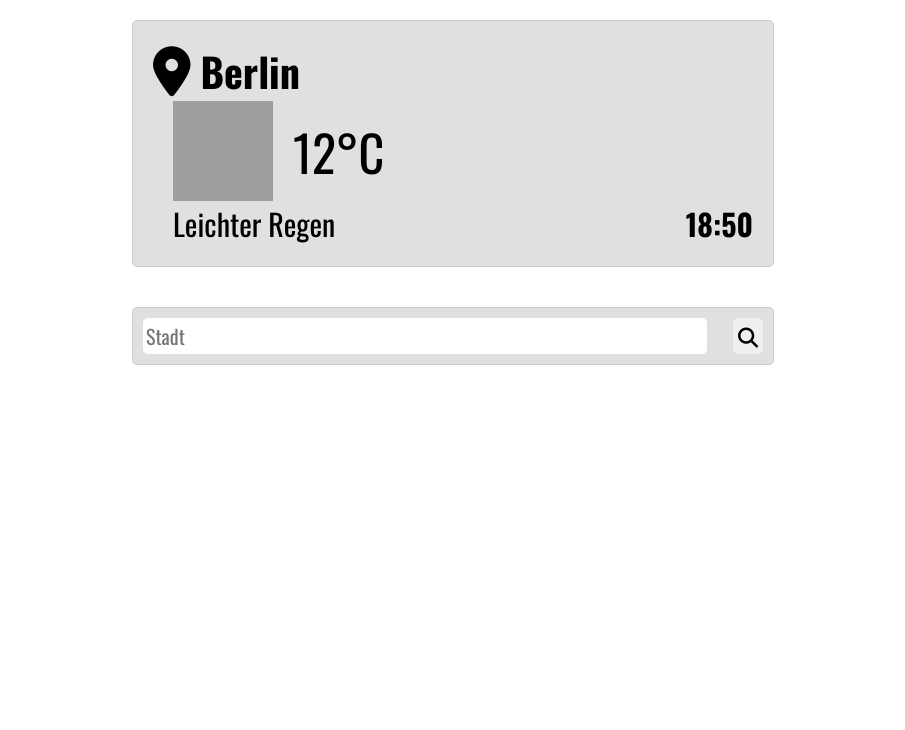
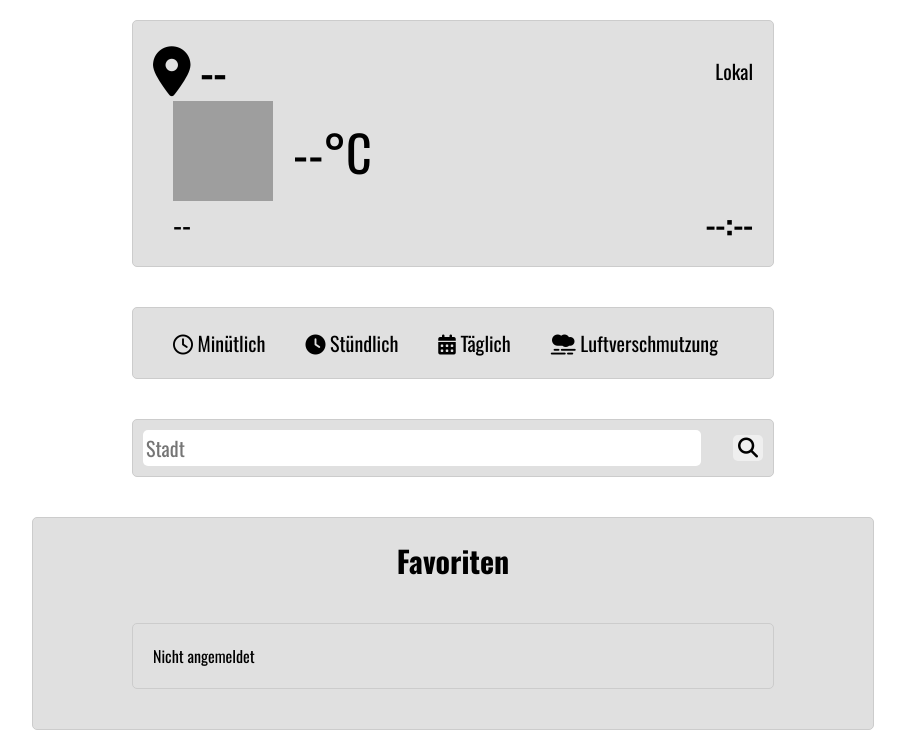
Before and after one commit to l3pic/SportsTrack, a PHP site: page / in a window 1280 px wide. Shown: the part 70-800 px from the top of the page, without its empty margins (187-1092 px from the left). Run offline with PHP 8.4, Linux system fonts and the light colour scheme; some libraries are stand-ins or nearby versions; grey boxes are pictures that could not be loaded.

Commit message:
- home seite -> lokale Wetterdaten, links zu forecasts und polution, suchleiste, favoritenconainer

```diff
--- a/app/controllers/Pages.php
+++ b/app/controllers/Pages.php
@@ -6,9 +6,25 @@
 
     // Default method
     public function index() {
-      $data = [
+      if (isset($_SESSION['location'])) {
+        $lat = $_SESSION['location']['lat'];
+        $lon = $_SESSION['location']['lon'];
+        $weatherdata = $this->weatherModel->getWeatherByLatLon($lat, $lon);
+        $city = $this->weatherModel->getCityByGeo($lat, $lon);
 
-      ];
+        $data = [
+          'weather' => $weatherdata,
+          'city' => $city,
+          'lat' => $lat,
+          'lon' => $lon,
+        ];
+      } else {
+        $data = [
+
+        ];
+      }
+
+
 
       $this->view('pages/index', $data);
     }
@@ -42,6 +58,8 @@
       $data = [
         'weather' => $weatherdata,
         'city' => $city,
+        'lat' => $lat,
+        'lon' => $lon,
       ];
 
       $this->view('pages/weather', $data);
--- a/app/views/pages/index.php
+++ b/app/views/pages/index.php
@@ -1,42 +1,136 @@
-<?php require APPROOT . '/views/inc/header.php';?>
-<?php require APPROOT . '/views/inc/sidenav.php';?>
 <head>
   <link rel="stylesheet" href="<?= URLROOT; ?>/css/home.css">
 </head>
-<script>
-  if (navigator.geolocation) {
-    navigator.geolocation.getCurrentPosition(function(position) {
-      var latitude = position.coords.latitude;
-      var longitude = position.coords.longitude;
+<?php require APPROOT . '/views/inc/header.php';?>
+<?php require APPROOT . '/views/inc/sidenav.php';?>
+<div class="main">
+  <?php if (isset($data['weather'])) : ?>
+    <script>console.log(<?= json_encode($data['weather']); ?>)</script>
+    <script>console.log(<?= json_encode($data['city']); ?>)</script>
+    <div class="local-weather">
+      <div class="lw-row">
+        <i class="fa-solid fa-location-dot lw-loc"></i>
+        <h1 class="lw-city"><?= $data['city'][0]->name; ?></h1>
+        <span class="lw-local">Lokal</span>
+      </div>
+      <div class="lw-row">
+        <img src="https://openweathermap.org/img/wn/<?= $data['weather']->current->weather[0]->icon; ?>@2x.png"
+             alt="<?= $data['weather']->current->weather[0]->description; ?>" class="lw-icon">
+        <span class="lw-temp"><?= $data['weather']->current->temp; ?>°C</span>
+      </div>
+      <div class="lw-row">
+        <span class="lw-desc"><?= $data['weather']->current->weather[0]->description; ?></span>
+        <span class="lw-time"><?= date('H:i', $data['weather']->current->dt); ?></span>
+      </div>
+    </div>
 
-      console.log("Latitude: " + latitude + ", Longitude: " + longitude);
+    <div class="links-container">
+      <div class="links">
+        <a href="<?= URLROOT; ?>/pages/minforecast/<?= $data['city'][0]->lat; ?>/<?= $data['city'][0]->lon; ?>"
+           class="link">
+          <i class="fa-regular fa-clock"></i>
+          <span class="link-text">Minütlich</span>
+        </a>
+      </div>
+      <div class="links">
+        <a href="<?= URLROOT; ?>/pages/hourforecast/<?= $data['city'][0]->lat; ?>/<?= $data['city'][0]->lon; ?>"
+           class="link">
+          <i class="fa-solid fa-clock"></i>
+          <span class="link-text">Stündlich</span>
+        </a>
+      </div>
+      <div class="links">
+        <a href="<?= URLROOT; ?>/pages/dayforecast/<?= $data['city'][0]->lat; ?>/<?= $data['city'][0]->lon; ?>"
+           class="link">
+          <i class="fa-solid fa-calendar-days"></i>
+          <span class="link-text">Täglich</span>
+        </a>
+      </div>
+      <div class="links">
+        <a href="<?= URLROOT; ?>/pages/polution/<?= $data['city'][0]->lat; ?>/<?= $data['city'][0]->lon; ?>"
+           class="link">
+          <i class="fa-solid fa-smog"></i>
+          <span class="link-text">Luftverschmutzung</span>
+        </a>
+      </div>
+    </div>
 
-      // Hier könntest du die Koordinaten für weitere Verarbeitung verwenden
-    });
-  } else {
-    console.log("Geolocation wird nicht unterstützt.");
-  }
-</script>
-<div class="main">
-  <div class="local-weather">
+  <?php else : ?>
+    <div class="local-weather">
     <div class="lw-row">
       <i class="fa-solid fa-location-dot lw-loc"></i>
-      <h1 class="lw-city">Berlin</h1>
+      <h1 class="lw-city">--</h1>
+      <span class="lw-local">Lokal</span>
     </div>
     <div class="lw-row">
       <img src="https://openweathermap.org/img/wn/10d@2x.png" alt="light rain" class="lw-icon">
-      <span class="lw-temp">12°C</span>
+      <span class="lw-temp">--°C</span>
     </div>
     <div class="lw-row">
-      <span class="lw-desc">Leichter Regen</span>
-      <span class="lw-time">18:50</span>
+      <span class="lw-desc">--</span>
+      <span class="lw-time">--:--</span>
     </div>
   </div>
 
+  <div class="links-container" aria-disabled="true">
+    <div class="links">
+      <a href="<?= URLROOT; ?>/pages/minforecast/50/50" class="link">
+        <i class="fa-regular fa-clock"></i>
+        <span class="link-text">Minütlich</span>
+      </a>
+    </div>
+    <div class="links">
+      <a href="<?= URLROOT; ?>/pages/hourforecast/50/50" class="link">
+        <i class="fa-solid fa-clock"></i>
+        <span class="link-text">Stündlich</span>
+      </a>
+    </div>
+    <div class="links">
+      <a href="<?= URLROOT; ?>/pages/dayforecast/50/50" class="link">
+        <i class="fa-solid fa-calendar-days"></i>
+        <span class="link-text">Täglich</span>
+      </a>
+    </div>
+    <div class="links">
+      <a href="<?= URLROOT; ?>/pages/polution/50/50" class="link">
+        <i class="fa-solid fa-smog"></i>
+        <span class="link-text">Luftverschmutzung</span>
+      </a>
+    </div>
+  </div>
+  <?php endif; ?>
+
   <form class="search-city" action="<?= URLROOT; ?>/pages/weather" method="POST">
-    <input type="text" name="city" placeholder="Stadt">
+    <input type="text" name="city" placeholder="Stadt" required>
     <button type="submit"><i class="fa-solid fa-magnifying-glass"></i></button>
   </form>
+
+  <div class="fav-container">
+    <h2 class="fav-title">Favoriten</h2>
+    <?php if (isset($data['favoriten'])) : ?>
+      <?php foreach ($data['favoriten'] as $favorit) : ?>
+        <div class="fav">
+          <a href="<?= URLROOT; ?>/pages/weather/<?= $favorit->lat; ?>/<?= $favorit->lon; ?>" class="fav-link">
+            <i class="fa-solid fa-location-dot"></i>
+            <span class="fav-text"><?= $favorit->name; ?></span>
+          </a>
+          <a href="<?= URLROOT; ?>/pages/deletefav/<?= $favorit->id; ?>" class="fav-delete">
+            <i class="fa-solid fa-trash"></i>
+          </a>
+        </div>
+      <?php endforeach; ?>
+    <?php else : ?>
+      <?php if (isLoggedIn()) : ?>
+        <div class="fav">
+          <span class="fav-text">Keine Favoriten</span>
+        </div>
+      <?php else: ?>
+        <div class="fav">
+          <span class="fav-text">Nicht angemeldet</span>
+        </div>
+      <?php endif; ?>
+    <?php endif; ?>
+  </div>
 </div>
 
 <?php require APPROOT . '/views/inc/footer.php';?>
--- a/app/views/pages/weather.php
+++ b/app/views/pages/weather.php
@@ -1,8 +1,8 @@
-<?php require_once APPROOT . '/views/inc/header.php'; ?>
-<?php require_once APPROOT . '/views/inc/sidenav.php'; ?>
 <head>
   <link rel="stylesheet" href="<?= URLROOT; ?>/css/home.css">
 </head>
+<?php require_once APPROOT . '/views/inc/header.php'; ?>
+<?php require_once APPROOT . '/views/inc/sidenav.php'; ?>
 <?php if (isset($data['weather'])) : ?>
   <script>console.log(<?= json_encode($data['weather']); ?>)</script>
   <script>console.log(<?= json_encode($data['city']); ?>)</script>
--- a/public/css/home.css
+++ b/public/css/home.css
@@ -27,6 +27,11 @@
   font-weight: bold;
 }
 
+.lw-local {
+  font-size: 20px;
+  margin-left: auto;
+}
+
 .lw-icon {
   height: 100px;
   width: 100px;
@@ -47,6 +52,33 @@
   font-size: 30px;
   margin-left: auto;
   font-weight: bold;
+}
+
+.links-container {
+  display: flex;
+  flex-direction: row;
+  align-items: center;
+  margin-top: 20px;
+  margin-bottom: 20px;
+  padding: 20px;
+  border: 1px solid #ccc;
+  border-radius: 5px;
+  background-color: #e0e0e0;
+  height: fit-content;
+  width: 600px;
+}
+
+.links-container a {
+  font-size: 20px;
+  margin-left: 20px;
+  margin-right: 20px;
+  text-decoration: none;
+  color: #000;
+}
+
+.links-container a:hover {
+  color: #000;
+  text-decoration: underline;
 }
 
 .search-city {
@@ -82,3 +114,37 @@
   outline: none;
   cursor: pointer;
 }
+
+.fav-container {
+  display: flex;
+  flex-direction: column;
+  align-items: center;
+  margin-top: 20px;
+  margin-bottom: 20px;
+  padding: 20px;
+  border: 1px solid #ccc;
+  border-radius: 5px;
+  background-color: #e0e0e0;
+  height: fit-content;
+  width: 800px;
+}
+
+.fav-container h2 {
+  font-size: 30px;
+  margin-bottom: 20px;
+}
+
+.fav-container .fav {
+  display: flex;
+  flex-direction: row;
+  align-items: center;
+  margin-top: 20px;
+  margin-bottom: 20px;
+  padding: 20px;
+  border: 1px solid #ccc;
+  border-radius: 5px;
+  background-color: #e0e0e0;
+  height: fit-content;
+  width: 600px;
+  justify-content: space-between;
+}
--- a/public/js/main.js
+++ b/public/js/main.js
@@ -8,3 +8,33 @@ function togglesidenav(element) {
     $(element).replaceWith('<svg xmlns="http://www.w3.org/2000/svg" height="1em" viewBox="0 0 448 512" style="fill:#ffffff" class="sidenav-toggle" onClick="togglesidenav(this);"><!--! Font Awesome Free 6.4.2 by @fontawesome - https://fontawesome.com License - https://fontawesome.com/license (Commercial License) Copyright 2023 Fonticons, Inc. --><path d="M0 96C0 78.3 14.3 64 32 64H416c17.7 0 32 14.3 32 32s-14.3 32-32 32H32C14.3 128 0 113.7 0 96zM0 256c0-17.7 14.3-32 32-32H416c17.7 0 32 14.3 32 32s-14.3 32-32 32H32c-17.7 0-32-14.3-32-32zM448 416c0 17.7-14.3 32-32 32H32c-17.7 0-32-14.3-32-32s14.3-32 32-32H416c17.7 0 32 14.3 32 32z"/></svg>')
   }
 }
+
+
+if (navigator.geolocation) {
+  navigator.geolocation.getCurrentPosition(function(position) {
+    var latitude = position.coords.latitude;
+    var longitude = position.coords.longitude;
+
+    console.log("Latitude: " + latitude + ", Longitude: " + longitude);
+    //ajax set location wit setSessionVar
+    $.ajax({
+      url: '../ajax/setSessionVar.php',
+      type: 'POST',
+      data: {
+        varName: 'location',
+        varValue: {
+          lat: latitude,
+          lon: longitude
+        }
+      },
+      success: function(data) {
+        console.log(data);
+      }
+    });
+
+
+    // Hier könntest du die Koordinaten für weitere Verarbeitung verwenden
+  });
+} else {
+  console.log("Geolocation wird nicht unterstützt.");
+}
```
Also changed, not shown: public/ajax/setSessionVar.php (added, +8 -0 lines).
